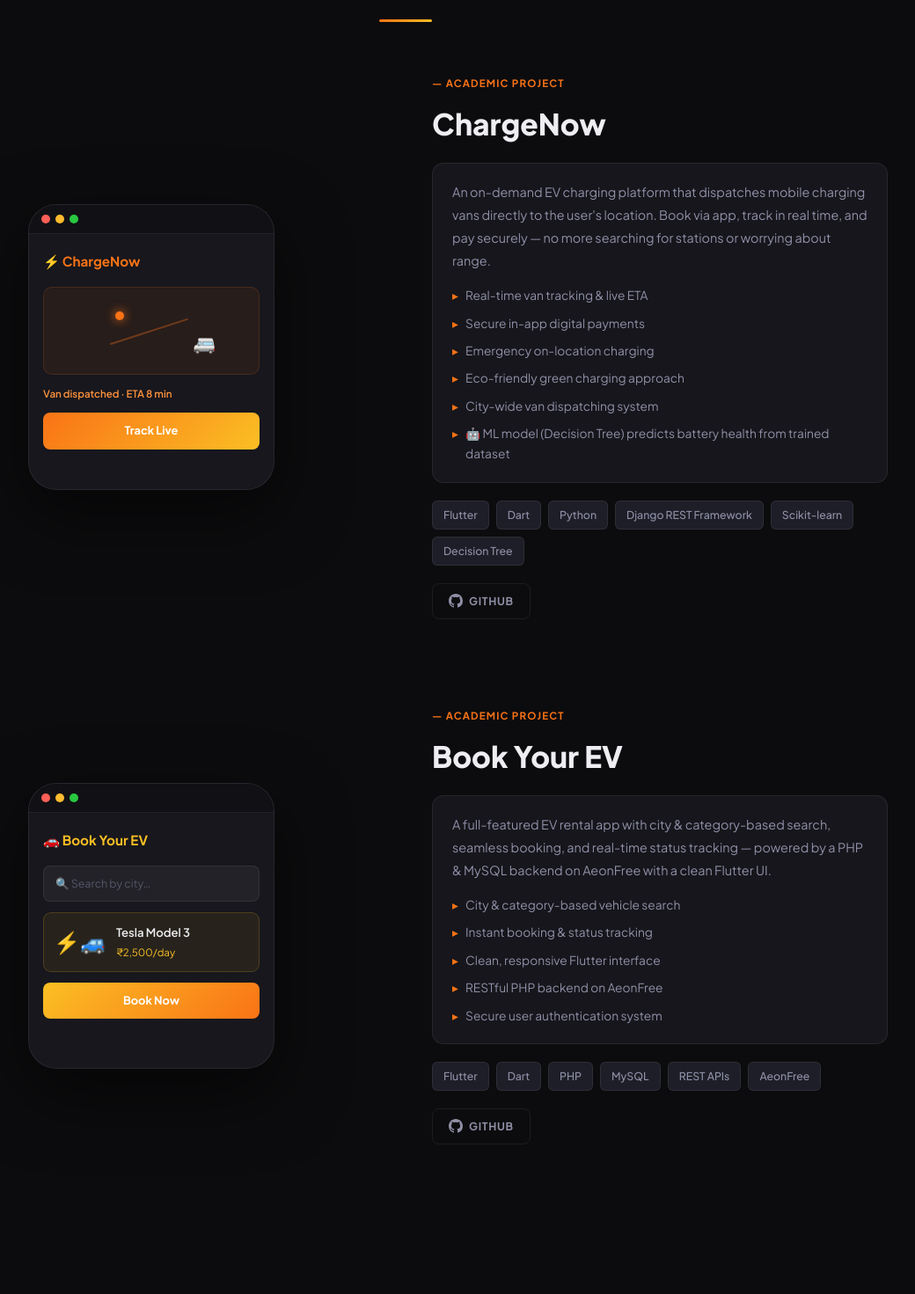
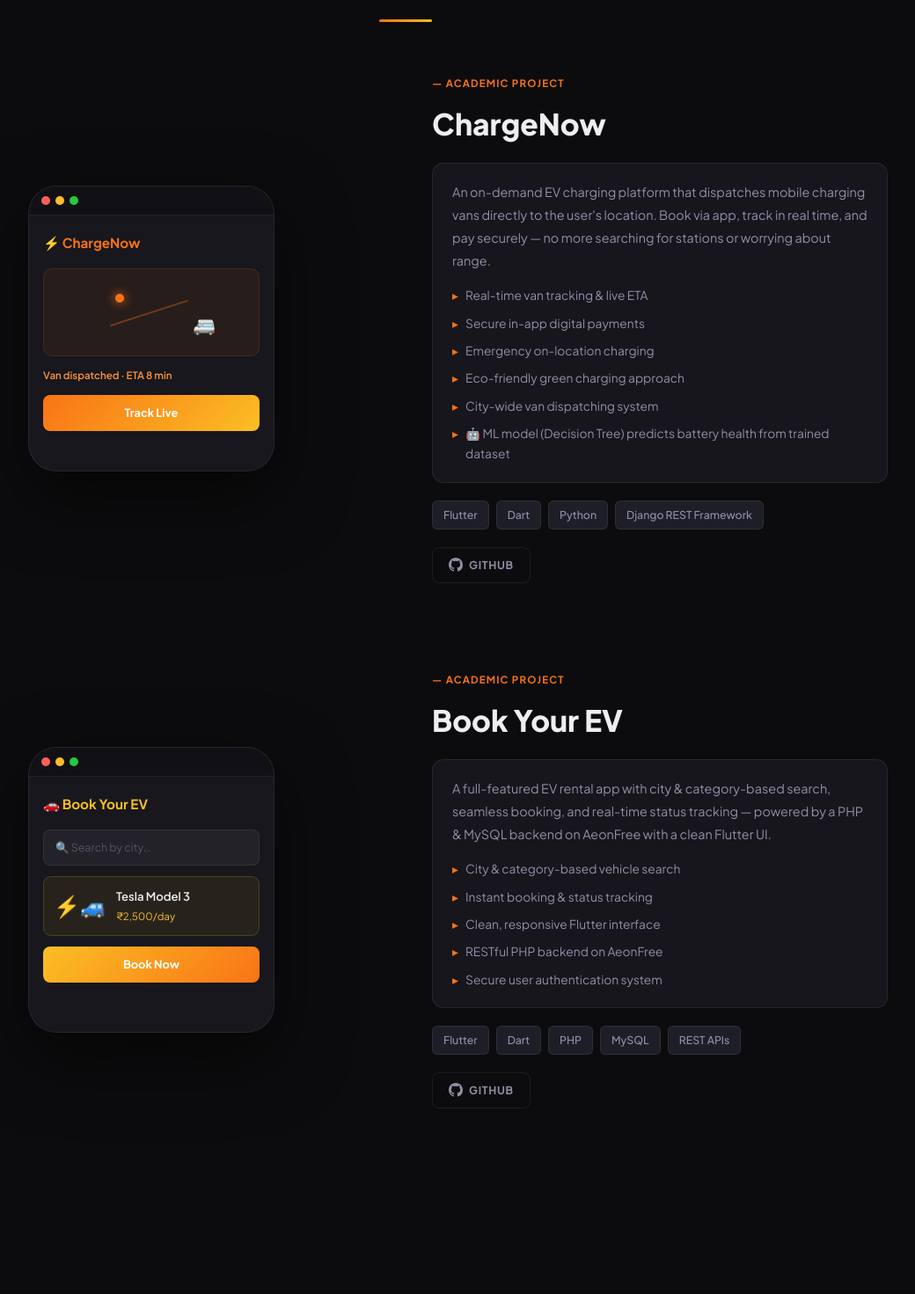
Before and after one commit to Rahilkoshti29/rahil-portfolio, a Django app: page / in a window 1280 px wide. Shown: the part 2896-4367 px from the top of the page at 88% size, without its empty margins (179-1219 px from the left). Run offline with Django 5.2, Linux system fonts and the light colour scheme.

Commit message:
html changed

```diff
--- a/backend/portfolio_project/portfolio/templates/portfolio/index.html
+++ b/backend/portfolio_project/portfolio/templates/portfolio/index.html
@@ -219,7 +219,7 @@
             <li>🤖 ML model (Decision Tree) predicts battery health from trained dataset</li>
           </ul>
         </div>
-        <div class="ptags"><span>Flutter</span><span>Dart</span><span>Python</span><span>Django REST Framework</span><span>Scikit-learn</span><span>Decision Tree</span></div>
+        <div class="ptags"><span>Flutter</span><span>Dart</span><span>Python</span><span>Django REST Framework</span></div>
         <div class="plinks">
           <a href="https://github.com/Rahilkoshti29/chargenow" target="_blank" class="plbtn">
             <svg viewBox="0 0 24 24" fill="currentColor" width="16" height="16"><path d="M12 0C5.37 0 0 5.37 0 12c0 5.31 3.435 9.795 8.205 11.385.6.105.825-.255.825-.57 0-.285-.015-1.23-.015-2.235-3.015.555-3.795-.735-4.035-1.41-.135-.345-.72-1.41-1.23-1.695-.42-.225-1.02-.78-.015-.795.945-.015 1.62.87 1.845 1.23 1.08 1.815 2.805 1.305 3.495.99.105-.78.42-1.305.765-1.605-2.67-.3-5.46-1.335-5.46-5.925 0-1.305.465-2.385 1.23-3.225-.12-.3-.54-1.53.12-3.18 0 0 1.005-.315 3.3 1.23.96-.27 1.98-.405 3-.405s2.04.135 3 .405c2.295-1.56 3.3-1.23 3.3-1.23.66 1.65.24 2.88.12 3.18.765.84 1.23 1.905 1.23 3.225 0 4.605-2.805 5.625-5.475 5.925.435.375.81 1.095.81 2.22 0 1.605-.015 2.895-.015 3.3 0 .315.225.69.825.57A12.02 12.02 0 0 0 24 12c0-6.63-5.37-12-12-12z"/></svg>
@@ -244,7 +244,7 @@
             <li>Secure user authentication system</li>
           </ul>
         </div>
-        <div class="ptags"><span>Flutter</span><span>Dart</span><span>PHP</span><span>MySQL</span><span>REST APIs</span><span>AeonFree</span></div>
+        <div class="ptags"><span>Flutter</span><span>Dart</span><span>PHP</span><span>MySQL</span><span>REST APIs</span></div>
         <div class="plinks">
           <a href="https://github.com/Rahilkoshti29/BookYourEV" target="_blank" class="plbtn">
             <svg viewBox="0 0 24 24" fill="currentColor" width="16" height="16"><path d="M12 0C5.37 0 0 5.37 0 12c0 5.31 3.435 9.795 8.205 11.385.6.105.825-.255.825-.57 0-.285-.015-1.23-.015-2.235-3.015.555-3.795-.735-4.035-1.41-.135-.345-.72-1.41-1.23-1.695-.42-.225-1.02-.78-.015-.795.945-.015 1.62.87 1.845 1.23 1.08 1.815 2.805 1.305 3.495.99.105-.78.42-1.305.765-1.605-2.67-.3-5.46-1.335-5.46-5.925 0-1.305.465-2.385 1.23-3.225-.12-.3-.54-1.53.12-3.18 0 0 1.005-.315 3.3 1.23.96-.27 1.98-.405 3-.405s2.04.135 3 .405c2.295-1.56 3.3-1.23 3.3-1.23.66 1.65.24 2.88.12 3.18.765.84 1.23 1.905 1.23 3.225 0 4.605-2.805 5.625-5.475 5.925.435.375.81 1.095.81 2.22 0 1.605-.015 2.895-.015 3.3 0 .315.225.69.825.57A12.02 12.02 0 0 0 24 12c0-6.63-5.37-12-12-12z"/></svg>
```
